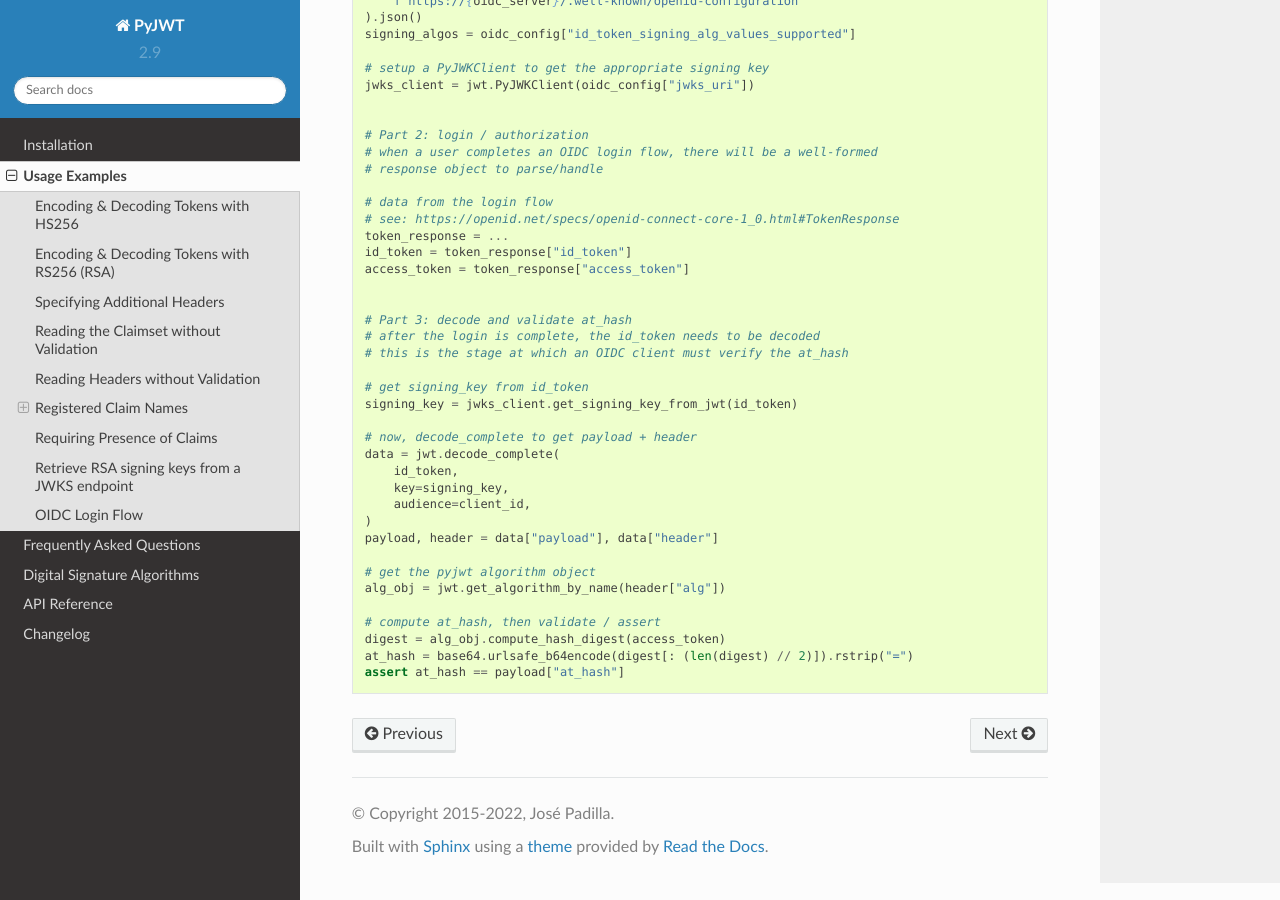
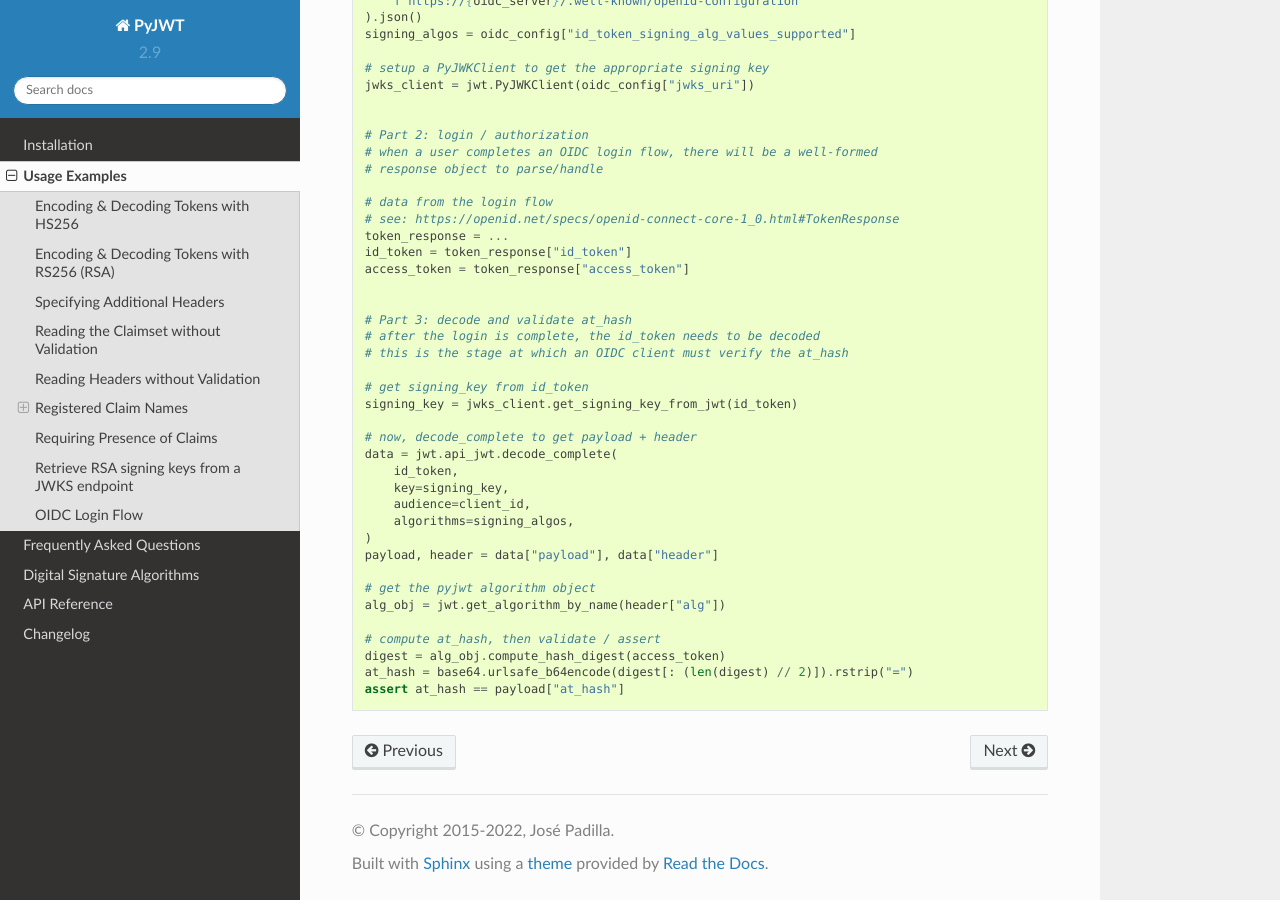
Before and after one commit to jpadilla/pyjwt, a Sphinx documentation site: the page built from docs/usage.rst, in a window 1280 px wide and 900 px high, scrolled down 6211 px. Built offline with Sphinx 7.4.7 and the Read the Docs theme 2.0.0, drawn with Linux system fonts in a browser that asks for light colours.

Commit message:
docs fix: decode_complete scope and algorithms (#982)
* docs fix: Correct scope for decode_complete()

* docs fix: Algorithms in decode_complete()

```diff
--- a/docs/usage.rst
+++ b/docs/usage.rst
@@ -352,10 +352,11 @@ is not built into pyjwt.
     signing_key = jwks_client.get_signing_key_from_jwt(id_token)
 
     # now, decode_complete to get payload + header
-    data = jwt.decode_complete(
+    data = jwt.api_jwt.decode_complete(
         id_token,
         key=signing_key,
         audience=client_id,
+        algorithms=signing_algos,
     )
     payload, header = data["payload"], data["header"]
 
```
